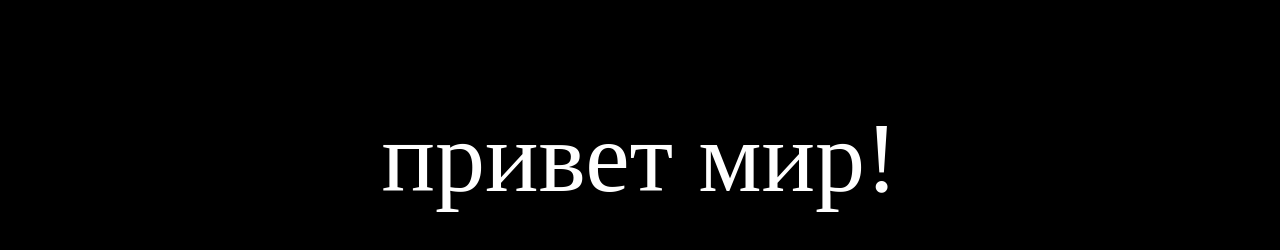
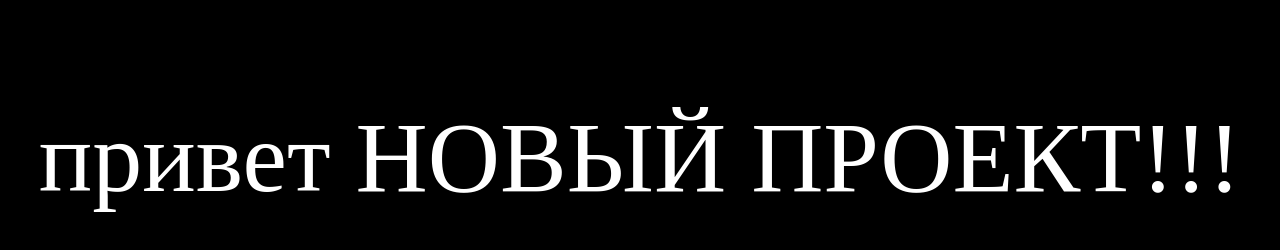
Before and after one commit to HANUD/123, a plain HTML site: page index.html in a window 1280 px wide. Drawn offline with Linux system fonts and the light colour scheme.

Commit message:
Update index.html

```diff
--- a/index.html
+++ b/index.html
@@ -7,7 +7,7 @@
  </head>
  <body>
  	<div>
- 	  <p>привет мир!</p>
+ 	  <p>привет НОВЫЙ ПРОЕКТ!!!</p>
 	</div>
  </body>
 </html>
```
